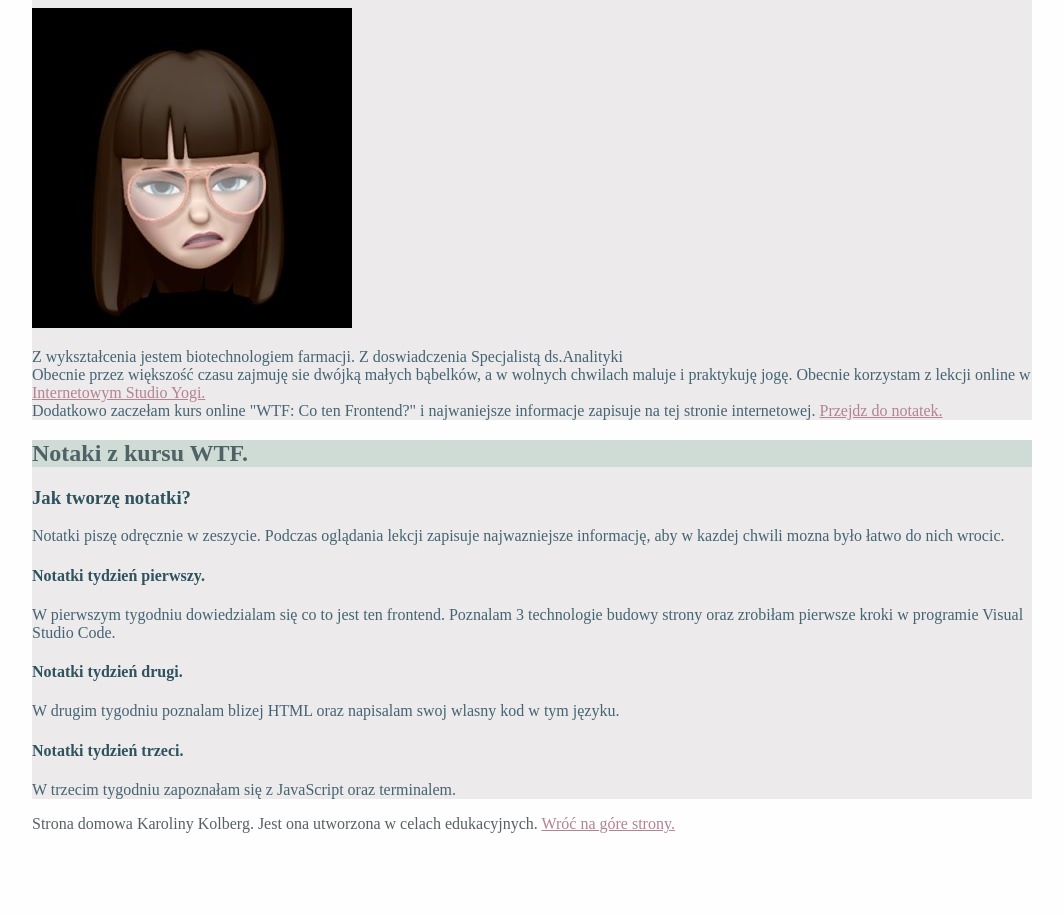
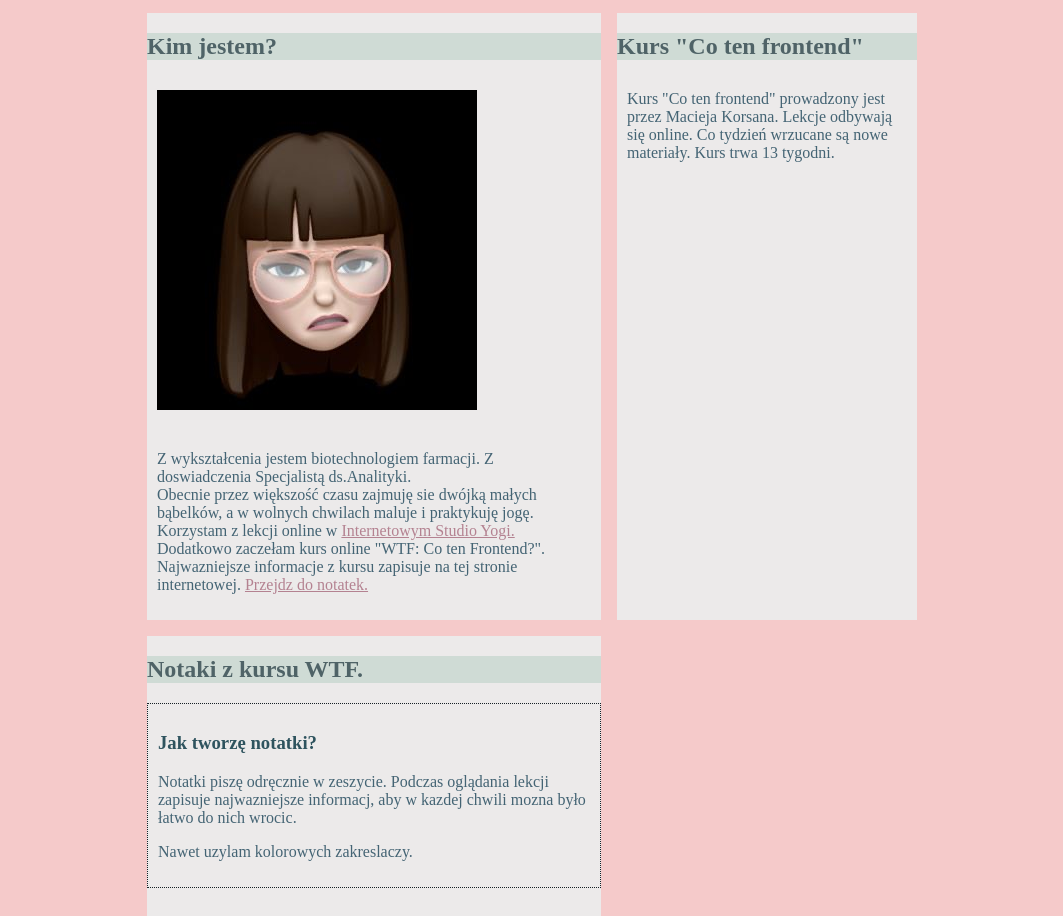
Before and after one commit to Karolina-Kolberg/homepage, a plain HTML site: page index.html in a window 1280 px wide. Shown: the part 177-1093 px from the top of the page, without its empty margins (108-1171 px from the left). Before the commit the page ends 1018 px from the top, so only its background shows below. Drawn offline with Linux system fonts and the light colour scheme.

Commit message:
added aside, GRID, Media queries

```diff
--- a/index.html
+++ b/index.html
@@ -27,15 +27,15 @@
         <img class="about_picture" src="Karolina.jpeg" alt="/Ja" />
         <p class="about_description">
           Z wykształcenia jestem biotechnologiem farmacji. Z doswiadczenia
-          Specjalistą ds.Analityki <br />
-          Obecnie przez większość czasu zajmuję sie dwójką małych bąbelków, a w
-          wolnych chwilach maluje i praktykuję jogę. Obecnie korzystam z lekcji
+          Specjalistą ds.Analityki.
+          <br>Obecnie przez większość czasu zajmuję sie dwójką małych bąbelków, a w
+          wolnych chwilach maluje i praktykuję jogę.<br/> Korzystam z lekcji
           online w
           <a class="about_link" href="https://studio.portalyogi.pl">Internetowym Studio Yogi.</a
-          ><br />
-          Dodatkowo zaczełam kurs online "WTF: Co ten Frontend?" i najwaniejsze
-          informacje zapisuje na tej stronie internetowej.
-          <a class="about_link" href="#notatki">Przejdz do notatek.</a>
+          >
+          <br>Dodatkowo zaczełam kurs online "WTF: Co ten Frontend?". Najwazniejsze
+          informacje z kursu zapisuje na tej stronie internetowej.
+          <a class="about_link" href="#notatki">Przejdz do notatek.</a><br/>
         </p>
       </section>
 
@@ -46,9 +46,10 @@
           <h3 class="notes-creation_title">Jak tworzę notatki?</h3>
           <p class="notes-creation_description">
             Notatki piszę odręcznie w zeszycie. Podczas oglądania lekcji
-            zapisuje najwazniejsze informację, aby w kazdej chwili mozna było
+            zapisuje najwazniejsze informacj, aby w kazdej chwili mozna było
             łatwo do nich wrocic.
           </p>
+          <p class="notes-creation_description notes-creation_description--js"></p>
         </article>
 
         <article class="weeks">
@@ -58,6 +59,14 @@
             Poznalam 3 technologie budowy strony oraz zrobiłam pierwsze kroki w
             programie Visual Studio Code.
           </p>
+          <section>
+            <h5>Technologie budowy strony</h5>
+            <ul>
+              <li>HTML</li>
+              <li>CSS</li>
+              <li>Java Script</li>
+            </ul>
+          </section>
         </article>
 
         <article class="weeks">
@@ -74,6 +83,12 @@
             </p>
           </article>
       </section>
+      <aside class="aside">
+        <h2 class="aside_title">Kurs "Co ten frontend"</h3>
+        <p class="aside_description">
+          Kurs "Co ten frontend" prowadzony jest przez Macieja Korsana. Lekcje odbywają się online. Co tydzień wrzucane są nowe materiały. Kurs trwa 13 tygodni.
+        </p>
+      </aside>
     </main>
     <footer class="footer">
       Strona domowa Karoliny Kolberg. Jest ona utworzona w celach edukacyjnych.
--- a/main.js
+++ b/main.js
@@ -2,3 +2,21 @@ const name = "Karolina";
 const age = 33;
 
 console.log(`Hej! Nazywam sie ${name} i mam ${age} lata`);
+
+
+const emptyParagraph = document.querySelector('.notes-creation_description--js');
+
+emptyParagraph.innerHTML = `Nawet uzylam kolorowych zakreslaczy.`;
+
+
+function greet (age,name) {
+    console.log(`Hej! Nazywam sie ${name} i mam ${age} lata`);
+}
+
+greet (age, name)
+
+
+
+if('Java' != 'Javascript') {
+    console.log('Java to Javascript');
+}
--- a/style.css
+++ b/style.css
@@ -1,5 +1,6 @@
 body{
-    background: #fefefe;
+    background-color: #406563;
+    background-image: linear-gradient(135deg, #406563 0%, #638885 24%, #abb3b3 66%, #ffffff 100%);
 }
 
 section{
@@ -42,6 +43,9 @@ footer{
     background:#8f8686;
     padding: 16px;
     border-radius: 8px;
+    display: flex;
+    justify-content: space-between;
+
 }
 .navigation_link{
     color:#ffffff;
@@ -56,34 +60,39 @@ footer{
    max-width: 1000px;
    margin: 0 auto;
 }
-.main_heading{
+.main_heading {
     color:rgb(31, 54, 61);
+    align-content: center;
 }
 
-.about{
-
-}
-.about_heading{
+.about_heading {
     color:#4F6367;
     background:#CFDBD5;
 }
-.about_description{
+
+.about_picture {
+    padding: 10px;
+    border: 1px;
+}
+.about_description {
     color:#446474;
+    padding: 10px;
+    border: 1px;
 }
-.about_link{
+.about_link {
     color:#B48291;
 }
 
-.notes{
-
-}
-.notes_heading{
+.notes_heading {
     color:#4F6367;
     background:#CFDBD5;
 }
 
 .notes-creation{
-
+    padding: 10px;
+    border: 1px;
+    border-color: #162025;
+    border-style: dotted;
 }
 .notes-creation_title{
     color:rgb(46, 83, 94);
@@ -93,7 +102,7 @@ footer{
 }
 
 .weeks{
-
+    padding: 10px;
 }
 .weeks_title{
     color:rgb(46, 83, 94);
@@ -110,10 +119,7 @@ footer{
     color:#B48291;
 }
 
-.lesson{
-
-}
-.lesson_heading{
+.lesson_heading {
     color:#4F6367;
     background:#CFDBD5;
 }
@@ -121,12 +127,62 @@ footer{
     color:#446474;
 }
 
-.lesson-favorite{
-
-}
-.lesson-favorite_number{
+.lesson-favorite_number {
     color:rgb(46, 83, 94);
 }
 .lesson-favorite_description{
     color:#446474;
 }
+
+.grid {
+    display: grid;
+}
+
+.main_header {
+    grid-column-start: 1;
+    grid-column-end: 3;
+    }
+
+.section {
+    grid-area: section;
+}
+
+.aside {
+    grid-area: aside;
+    background:#eceaea;
+}
+
+.aside_description{
+    color:#446474;
+    padding: 10px;
+    border: 1px;
+}
+
+.footer {
+    grid-area: footer;
+}
+
+
+@media screen and (min-width: 600px){
+    body {
+        background: #f5caca;
+        }
+
+    .main{
+            display:grid;
+            grid-template-areas: "header header"
+            "section aside"
+            "footer footer";
+            grid-template-columns: 1fr 300px;
+            column-gap: 16px;
+            row-gap: 16px;
+            grid-template-rows: 100px;
+            width: 770px;
+            margin: 16px auto
+    }
+
+    .footer {
+        background: #b4b8b9;
+    }
+
+}
```
